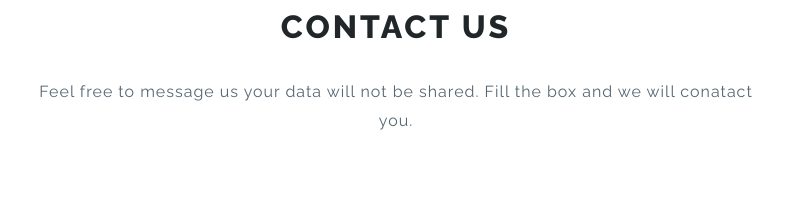
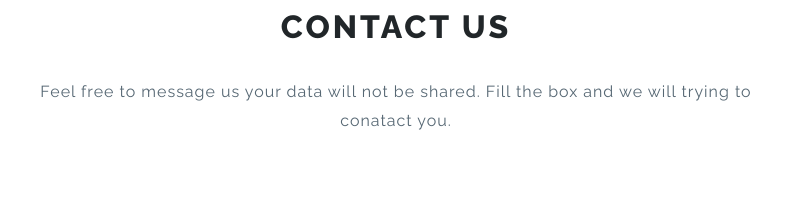
Before and after one commit to savetheword/My-website, a plain HTML site: page contact.html in a window 1280 px wide. Shown: the part 338-543 px from the top of the page, 244-1035 px from the left. Drawn offline with nearby package versions, Linux system fonts and the light colour scheme.

Commit message:
Update contact.html

```diff
--- a/contact.html
+++ b/contact.html
@@ -66,7 +66,7 @@
         <div class="container py-lg-5 py-3">
             <div class="text-center">
                 <h3 class="tittle_head">Contact Us</h3>
-                <p class="main_p mt-4 mb-4 pt-2 text-center mx-auto">Feel free to message us your data will not be shared. Fill the box and we will conatact you. </p>
+                <p class="main_p mt-4 mb-4 pt-2 text-center mx-auto">Feel free to message us your data will not be shared. Fill the box and we will trying to conatact you. </p>
             </div>
             <div class="contact-info row py-5">
                 <div class="col-lg-6 mt-lg-0 mt-5">
```
